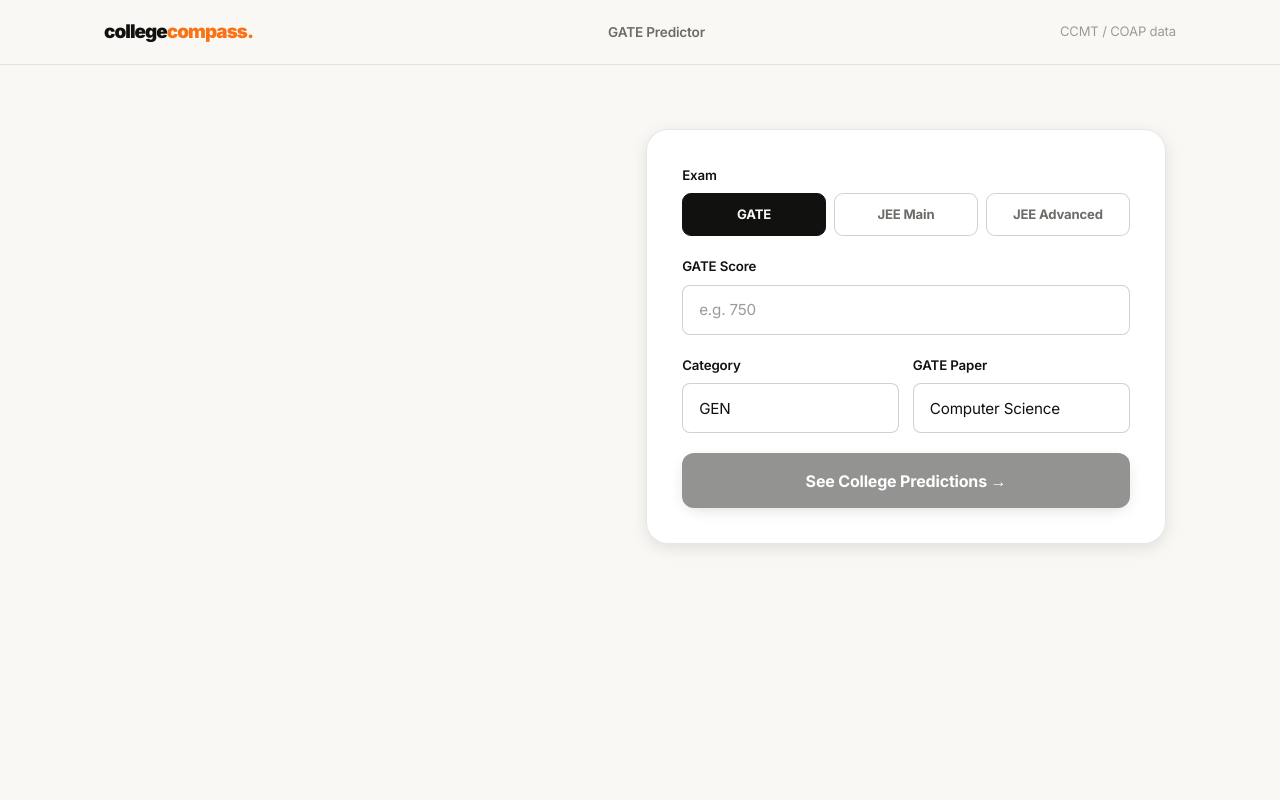
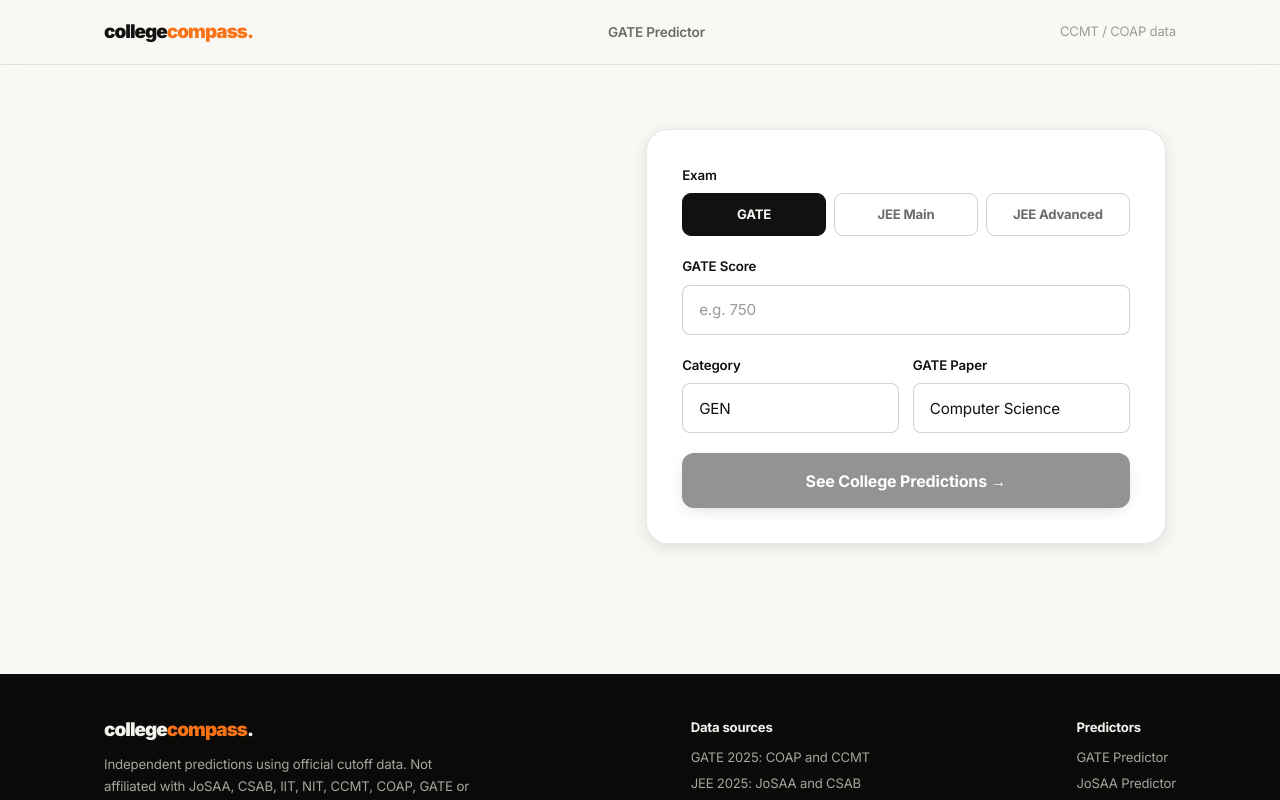
Before and after one commit to bhukyavenkatamahesh/collegecompass, a Next.js app: page /predict in a window 1280 px wide. Built offline with nearby package versions, Linux system fonts and the light colour scheme.

Commit message:
Fix predictor page scroll and footer

```diff
--- a/app/predict/page.tsx
+++ b/app/predict/page.tsx
@@ -99,6 +99,41 @@
 declare global { interface Window { Razorpay: unknown } }
 
 const L = { color:'var(--text)', fontSize:'0.83rem', fontWeight:600, fontFamily:'Satoshi,Inter,sans-serif', letterSpacing:'-0.01em', marginBottom:'0.4rem', display:'block' } as const
+
+function PredictFooter() {
+  const year = 2025
+  return (
+    <footer style={{ background:'#0a0a09', color:'#f5f3ef', padding:'2.5rem 0 1.2rem' }}>
+      <div className="container">
+        <div style={{ display:'flex', justifyContent:'space-between', flexWrap:'wrap', gap:'1.5rem', alignItems:'flex-start', paddingBottom:'1.5rem', borderBottom:'1px solid rgba(255,255,255,0.08)' }}>
+          <div style={{ maxWidth:380 }}>
+            <div className="nav-logo" style={{ marginBottom:'0.55rem', color:'#f5f3ef' }}>
+              college<span style={{ color:'var(--accent)' }}>compass</span>.
+            </div>
+            <p style={{ color:'#a8a5a0', fontSize:'0.83rem', lineHeight:1.65 }}>
+              Independent predictions using official cutoff data. Not affiliated with JoSAA, CSAB, IIT, NIT, CCMT, COAP, GATE or JEE authorities.
+            </p>
+          </div>
+          <div style={{ fontSize:'0.82rem', lineHeight:2, color:'#a8a5a0' }}>
+            <div style={{ color:'#f5f3ef', fontWeight:700, marginBottom:'0.2rem', fontFamily:'Satoshi,Inter,sans-serif' }}>Data sources</div>
+            <div>GATE {year}: COAP and CCMT</div>
+            <div>JEE {year}: JoSAA and CSAB</div>
+            <div>Updated May 2026</div>
+          </div>
+          <div style={{ fontSize:'0.82rem', lineHeight:2, color:'#a8a5a0' }}>
+            <div style={{ color:'#f5f3ef', fontWeight:700, marginBottom:'0.2rem', fontFamily:'Satoshi,Inter,sans-serif' }}>Predictors</div>
+            <div><Link href="/predict?exam=GATE" style={{ color:'#a8a5a0' }}>GATE Predictor</Link></div>
+            <div><Link href="/predict?exam=JEE_MAIN&counselling=JOSAA" style={{ color:'#a8a5a0' }}>JoSAA Predictor</Link></div>
+            <div><Link href="/predict?exam=JEE_MAIN&counselling=CSAB" style={{ color:'#a8a5a0' }}>CSAB Predictor</Link></div>
+          </div>
+        </div>
+        <div style={{ fontSize:'0.77rem', color:'#6b6966', lineHeight:1.6, paddingTop:'1rem' }}>
+          © {new Date().getFullYear()} CollegeCompass. Predictions are indicative. Always verify on the official counselling portal before making decisions.
+        </div>
+      </div>
+    </footer>
+  )
+}
 
 function PredictForm() {
   const sp = useSearchParams()
@@ -291,7 +326,7 @@
   const chanceBg   = (c:string) => c==='High'?'rgba(31,157,107,0.12)':c==='Medium'?'var(--accent-bg)':'rgba(224,72,60,0.12)'
 
   return (
-    <div style={{ minHeight:'100vh', background:'var(--bg)', color:'var(--text)', paddingBottom:'4rem' }}>
+    <div style={{ minHeight:'100dvh', height:'100dvh', overflowY:'auto', overflowX:'hidden', WebkitOverflowScrolling:'touch', background:'var(--bg)', color:'var(--text)' }}>
       {/* Sticky nav */}
       <div className="nav-wrapper">
         <nav className="nav">
@@ -529,6 +564,7 @@
           </div>
         </div>
       </div>
+      <PredictFooter />
     </div>
   )
 }
```
